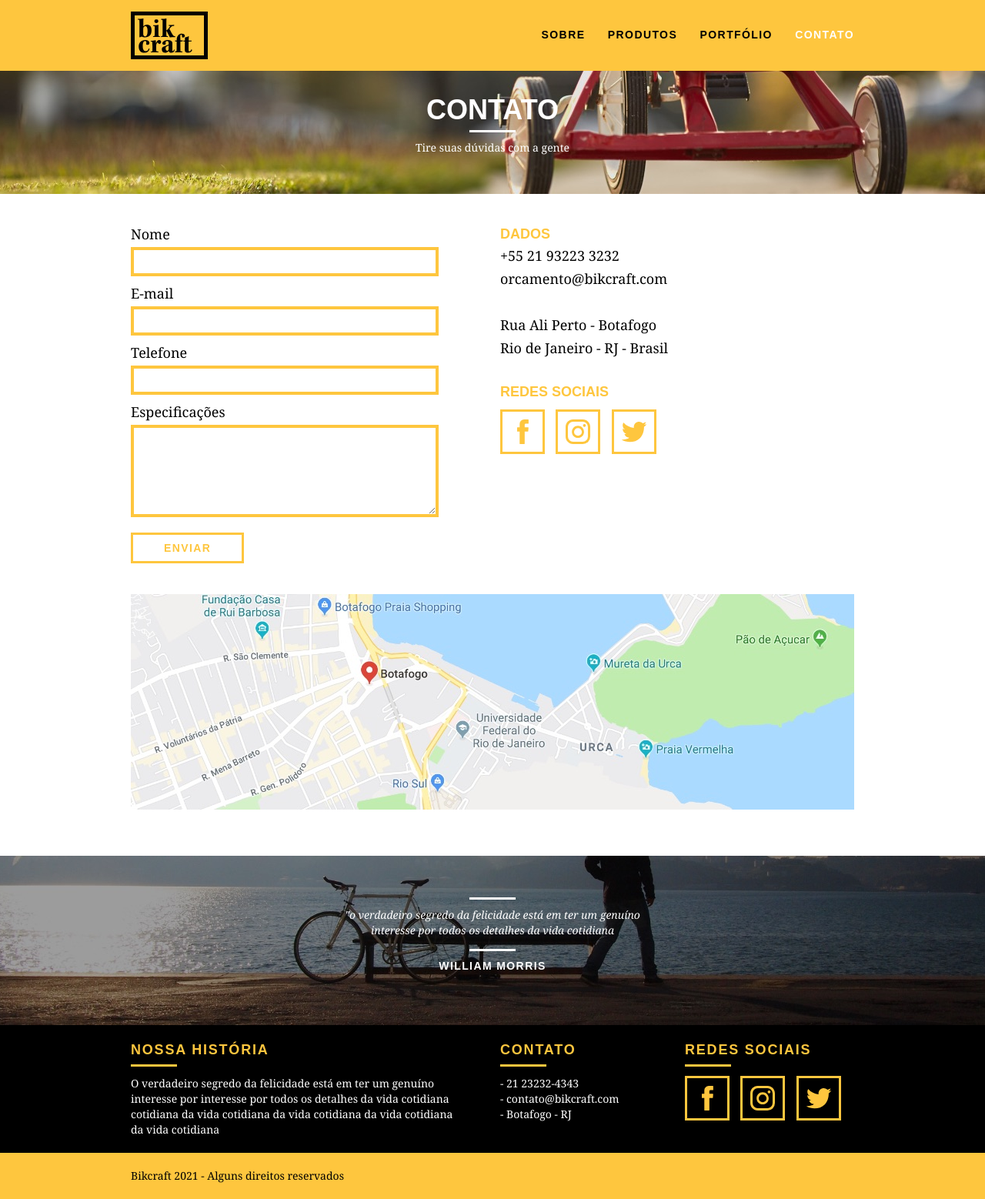
After one commit to oszim1/bikcraft, a PHP site: page /contato.html in a window 1280 px wide. The commit adds this page. Shown: the whole page at 77% size. Run offline with PHP 8.4, Linux system fonts and the light colour scheme.

Commit message:
added contato .html and contato.css - modified produto.html and produto.css

```diff
--- /dev/null
+++ b/contato.html
@@ -0,0 +1,110 @@
+<!DOCTYPE html>
+<html lang="pt-br">
+  <head>
+    <meta charset="UTF-8">
+    <meta http-equiv="X-UA-Compatible" content="IE=edge">
+    <meta name="viewport" content="width=device-width, initial-scale=1.0">
+    <title>Bikcraft - Contato</title>
+    <link rel="stylesheet" href="css/normalize.css">
+    <link rel="stylesheet" href="css/reset.css">
+    <link rel="stylesheet" href="css/grid.css">
+    <link rel="stylesheet" href="css/style.css">
+    <link rel="stylesheet" href="css/contato.css">
+  </head>
+
+  <body>
+    <header class="header">
+      <div class="container">
+        <a href="index.html" class="grid-4">
+          <img src="/img/bikcraft.svg" alt="Bikcraft">
+        </a>
+        <nav class="grid-12 header_menu">
+          <ul>
+            <li><a href="sobre.html">Sobre</a></li>
+            <li><a href="produtos.html">Produtos</a></li>
+            <li><a href="portfolio.html">Portfólio</a></li>
+            <li><a href="contato.html" class="menu_ativo">Contato</a></li>
+          </ul>
+        </nav>
+      </div>
+    </header>
+
+    <section class="introducao-interna interna_contato">
+      <div class="container">
+        <h1>Contato</h1>
+        <p>Tire suas dúvidas com a gente</p>
+       </div>
+    </section>
+
+    <section class="contato container">
+      <form id="form_orcamento" class="contato_form grid-8" action="">
+        <label for="nome">Nome</label>
+        <input type="text" id="nome">
+        <label for="Email">E-mail</label>
+        <input type="email" id="email">
+        <label for="telefone">Telefone</label>
+        <input type="tel" id="telefone">
+        <label for="espec">Especificações</label>
+        <textarea name="espec" id="espec"></textarea>
+        <button type="submit" class="btn btn-preto">Enviar</button>
+      </form>
+      <div class="contato_dados grid-8">
+        <h3>Dados</h3>
+        <span>+55 21 93223 3232</span>
+        <span>orcamento@bikcraft.com</span>
+        <span>Rua Ali Perto - Botafogo</span>
+        <span>Rio de Janeiro - RJ - Brasil</span>
+        <h3>Redes sociais</h3>
+        <ul>
+          <li><a href="http://facebook.com" target="_blank"><img src="img/redes-sociais/facebook.svg" alt=""></a></li>
+          <li><a href="http://instagram.com" target="_blank"><img src="img/redes-sociais/instagram.svg" alt=""></a></li>
+          <li><a href="http://twitter.com" target="_blank"><img src="img/redes-sociais/twitter.svg" alt=""></a></li>
+        </ul>
+      </div>
+    </section>
+
+    <section class="container contato_mapa">
+      <a href="http://google.com" target="_blank" class="grid-16"><img src="img/endereco-bikcraft.jpg" alt="Endereço da Bikcraft"></a>
+    </section>
+
+    <section class="quebra">
+      <blockquote class="quote-externo container">
+        <p>"o verdadeiro segredo da felicidade está em ter um genuíno interesse por todos os detalhes da vida cotidiana</p>
+        <cite>William Morris</cite>
+      </blockquote>
+    </section>
+
+    <footer>
+      <div class="footer">
+        <div class="container">
+          <div class="grid-8 footer_historia">
+            <h3>Nossa História</h3>
+            <p>O verdadeiro segredo da felicidade está em ter um genuíno interesse por interesse por todos os detalhes da vida cotidiana cotidiana da vida cotidiana da vida cotidiana da vida cotidiana da vida cotidiana</p>
+          </div>
+          <div class="grid-4 footer_contato">
+            <h3>Contato</h3>
+            <ul>
+              <li>- 21 23232-4343</li>
+              <li>- contato@bikcraft.com</li>
+              <li>- Botafogo - RJ</li>
+            </ul>
+          </div>
+          <div class="grid-4 footer_redes">
+            <h3>Redes Sociais</h3>
+            <ul>
+              <li><a href="http://facebook.com" target="_blank"><img src="img/redes-sociais/facebook.svg" alt=""></a></li>
+              <li><a href="http://instagram.com" target="_blank"><img src="img/redes-sociais/instagram.svg" alt=""></a></li>
+              <li><a href="http://twitter.com" target="_blank"><img src="img/redes-sociais/twitter.svg" alt=""></a></li>
+            </ul>
+          </div>
+        </div>
+      </div>
+      <div class="copy">
+        <div class="container">
+        <p class="grid-16">Bikcraft 2021 - Alguns direitos reservados</p>
+      </div>
+      </div>
+    </footer>
+
+  </body>
+</html>
--- /dev/null
+++ b/css/contato.css
@@ -0,0 +1,98 @@
+.interna_contato {
+  background: url("../img/bg-contato.jpg") no-repeat center;
+  background-size: cover;
+}
+
+/*Orçamento*/
+
+.contato {
+  padding: 40px 0;
+}
+
+.contato_form {
+  padding-right: 60px;
+}
+
+.contato_form label {
+  display: block;
+  font-family: Georgia, "Times New Roman", Serif;
+  font-size: 18px;
+  line-height: 25px;
+  margin-bottom: 4px;
+}
+
+.contato_form input {
+  display: block;
+  width: 100%;
+  border: 4px solid #fec63e;
+  background: none;
+  padding: 7px 10px;
+  margin-bottom: 10px;
+  outline: none;
+  font-size: 14px;
+  font-family: Georgia, "Times New Roman", serif;
+}
+
+.contato_form textarea {
+  display: block;
+  width: 100%;
+  height: 120px;
+  border: 4px solid #fec63e;
+  background: none;
+  padding: 7px 10px;
+  margin-bottom: 20px;
+  outline: none;
+  font-size: 14px;
+  font-family: Georgia, "Times New Roman", serif;
+}
+
+.contato_form button {
+  background: none;
+  padding: 7px 40px;
+}
+
+.orcamento_dados {
+  color: #fff;
+}
+
+.contato_dados h3 {
+  font-size: 18px;
+  line-height: 25px;
+  text-transform: uppercase;
+  color: #fec63e;
+  font-weight: bold;
+}
+
+.contato_dados span {
+  display: block;
+  font-size: 18px;
+  font-family: Georgia, "Times New Roman", serif;
+  line-height: 30px;
+}
+
+.contato_dados span:nth-of-type(even) {
+  margin-bottom: 30px;
+}
+
+.contato_dados ul {
+  margin-top: 10px;
+}
+
+.contato_dados ul li {
+  display: inline-block;
+  margin-right: 10px;
+}
+
+.contato_dados ul li a {
+  border: 3px solid #fec63e;
+  display: block;
+  padding: 10px;
+}
+
+.contato_dados ul li a:hover {
+  border-color: #000;
+}
+
+.contato_mapa {
+  margin-bottom: 60px;
+}
--- a/css/produtos.css
+++ b/css/produtos.css
@@ -151,7 +151,7 @@
   line-height: 30px;
 }
 
-.dados_email {
+.orcamento_dados span:nth-of-type(2) {
   margin-bottom: 40px;
 }
 
--- a/produtos.html
+++ b/produtos.html
@@ -105,7 +105,7 @@
         <div class="orcamento_dados grid-8">
           <h3>Dados</h3>
           <span>+55 21 93223 3232</span>
-          <span class="dados_email">orcamento@bikcraft.com</span>
+          <span>orcamento@bikcraft.com</span>
           <h3>Monte a sua Bikcraft</h3>
           <p>Escolha as especificações</p>
           <ul>
```
